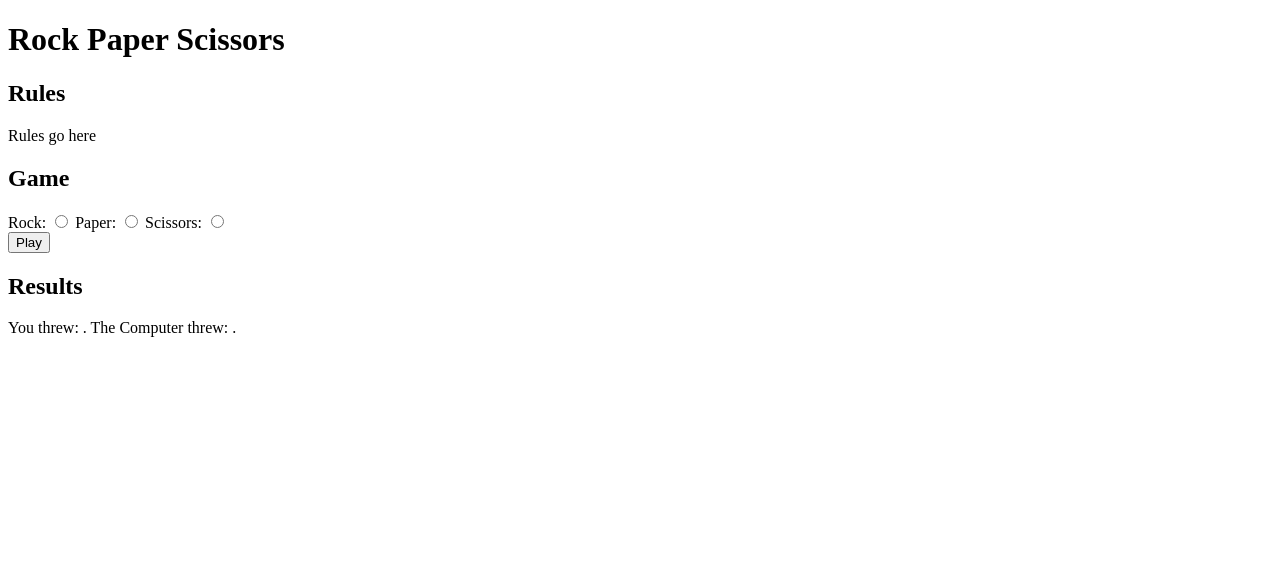
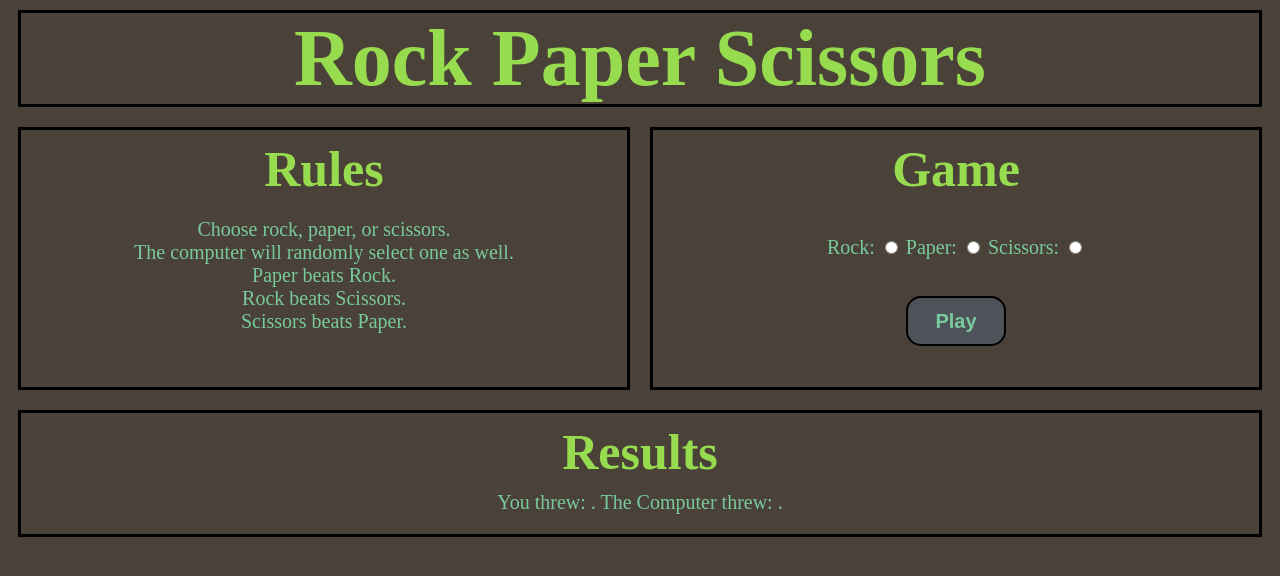
Before and after one commit to ianandrewson/RPS-Lab-02, a plain HTML site: page index.html in a window 1280 px wide. Drawn offline with Linux system fonts and the light colour scheme.

Commit message:
added CSS styling

```diff
--- a/index.html
+++ b/index.html
@@ -11,9 +11,21 @@
 
 <body>
     <h1>Rock Paper Scissors</h1>
+    <div id="rule-game-container">
+        <div class="rules">
         <h2>Rules</h2>
-            <p>Rules go here</p>
-        <h2>Game</h2>
+            <p>
+                Choose rock, paper, or scissors. <br>
+                The computer will randomly select one as well. <br>
+                Paper beats Rock. <br>
+                Rock beats Scissors. <br>
+                Scissors beats Paper. <br>
+
+            </p>
+        </div>
+        <div class="game">
+        <h2 id="game-title">Game</h2>
+            <section id="game-choices">
             <label id="rock">
                 Rock:
                 <input type="radio" name="rps" value="rock">
@@ -26,8 +38,12 @@
                 Scissors:
                 <input type="radio" name="rps" value="scissors">
             </label>
+        </section>
             <br>
             <button id="play-button">Play</button>
+        </div>
+    </div>
+        <div class="results">
         <h2>Results</h2>
         <!--Display of result of each game (can be text and/or images), should indicate what the computer threw and what the result was (win, loss, draw)-->
             <div>You threw: <span id="user-throw"></span>. The Computer threw: <span id ="computer-throw"></span>. </div>
@@ -36,6 +52,7 @@
             <ol id="result-list">
 
             </ol>
+        </div>
     <script type="module" src="app.js"></script>
     <script type="module" src="get-random-throw.js"></script>
 </body>
--- a/style.css
+++ b/style.css
@@ -0,0 +1,79 @@
+h1 {
+    text-align: center;
+    border: 3px solid black;
+    margin: 10px;
+    font-size: 80px;
+    color: #97db4f;
+}
+
+.rules {
+    text-align: center;
+    border: 3px solid black;
+    margin: 10px;
+    padding: ;
+}
+
+.game {
+    text-align: center;
+    border: 3px solid black;
+    margin: 10px;
+    font-size: 20px;
+    display: grid;
+    grid-template-rows: 1fr 1fr 1fr;
+}
+
+.results {
+    text-align: center;
+    border: 3px solid black;
+    margin: 10px;
+    color: #79c99e;
+    font-size: 20px;
+}
+
+button {
+    margin: 10px;
+    background-color: #4d5359;
+    border: black 2px solid;
+    width: 100px;
+    height: 50px;
+    color: #79c99e;
+    font-weight: 700;
+    font-size: 20px;
+    grid-row: 3;
+    justify-self: center;
+    border-radius: 15px;
+}
+
+body {
+    background-color: #4a4238
+}
+
+h2 {
+    color: #97db4f;
+    font-size: 50px;
+    margin: 10px;
+}
+
+p {
+    color: #79c99e;
+    font-size: 20px;
+}
+
+label{
+    color: #79c99e;
+}
+
+#rule-game-container {
+    display: grid;
+    grid-template-columns: 1fr 1fr;
+}
+
+#game-title {
+    grid-row: 1;
+    align-self: center;
+}
+
+#game-choices {
+    grid-row: 2;
+    align-self: center;
+}
```
